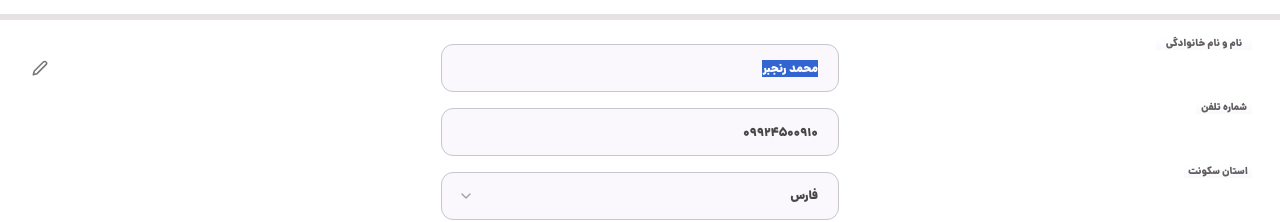
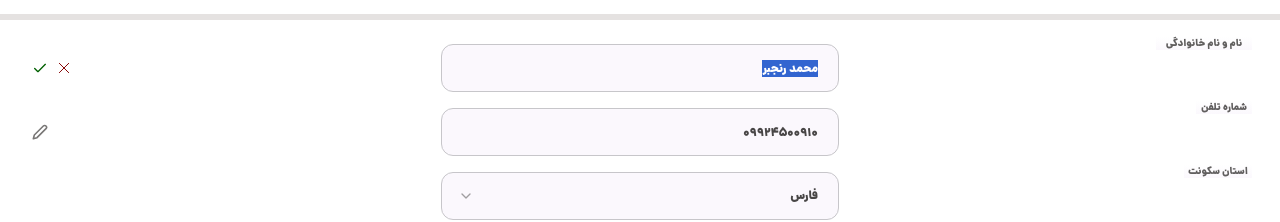
Before and after one commit to misarfehapp/misarfehMain, a Next.js app: page /userProfile/information in a window 1280 px wide. Both pictures are taken after a click on the icon 40 px from the left and 217 px from the top of the page. Shown: the part 149-371 px from the top of the page. Built offline with nearby package versions, Linux system fonts and the light colour scheme.

Commit message:
add icons for save or discard changes for text input and saved the last changes of text input and remove the outline of select component

```diff
--- /dev/null
+++ b/components/input/CheckIcon.tsx
@@ -0,0 +1,22 @@
+import * as React from "react";
+const CheckIcon = (
+  props: React.JSX.IntrinsicAttributes & React.SVGProps<SVGSVGElement>
+) => (
+  <svg
+    xmlns="http://www.w3.org/2000/svg"
+    width={16}
+    height={16}
+    fill="none"
+    viewBox="0 0 24 24"
+    {...props}
+  >
+    <path
+      stroke="#006000"
+      strokeLinecap="round"
+      strokeLinejoin="round"
+      strokeWidth={2}
+      d="M4 12.611 8.923 17.5 20 6.5"
+    />
+  </svg>
+);
+export default CheckIcon;
--- /dev/null
+++ b/components/input/CrossIcon.tsx
@@ -0,0 +1,22 @@
+import * as React from "react";
+const CrossIcon = (
+  props: React.JSX.IntrinsicAttributes & React.SVGProps<SVGSVGElement>
+) => (
+  <svg
+    xmlns="http://www.w3.org/2000/svg"
+    width={16}
+    height={16}
+    fill="none"
+    viewBox="0 0 24 24"
+    {...props}
+  >
+    <path
+      stroke="#880808"
+      strokeLinecap="round"
+      strokeLinejoin="round"
+      strokeWidth={1.5}
+      d="M19 5 5 19M5 5l14 14"
+    />
+  </svg>
+);
+export default CrossIcon;
--- a/components/input/Input.tsx
+++ b/components/input/Input.tsx
@@ -1,8 +1,9 @@
 "use client";
 import { useEffect, useRef, useState } from "react";
-import InputIcon from "./InputIcon";
 import PenIcon from "./PenIcon";
-import ChevronDownIcon from "./ChevronDownIcon";
+import CheckIcon from "./CheckIcon";
+import CrossIcon from "./CrossIcon";
+
 import {
   Select,
   SelectContent,
@@ -297,10 +298,14 @@ const Input = ({
   email,
 }: InputProps) => {
   const [phoneNumber, setPhoneNumber] = useState<string>(phone || "");
-  const [isValid, setIsValid] = useState<boolean>(true);
+  const [savedPhoneNumber, setSavedPhoneNumber] = useState<string>(phone || ""); // Track the last saved number
+  const [savedEmail, setSavedEmail] = useState<string>(email || ""); // Track the last saved email
+  const [savedName, setSavedName] = useState<string>(name || ""); // Track the last saved email
   const [showError, setShowError] = useState(false);
   const [isNameEditable, setIsNameEditable] = useState<boolean>(false);
   const [isEmailEditable, setIsEmailEditable] = useState<boolean>(false);
+  const [isPhoneEditable, setIsPhoneEditable] = useState<boolean>(false); // New state for phone number editability
+  const [showEditIcons, setShowEditIcons] = useState<boolean>(false); // New state for edit icons
   const [editableName, setEditableName] = useState<string>(name || "");
   const [editableEmail, setEditableEmail] = useState<string>(email || "");
   const [selectedProvince, setSelectedProvince] = useState<string>(
@@ -310,66 +315,87 @@ const Input = ({
   const [selectedSex, setSelectedSex] = useState<string>(sex || "");
   const inputRef = useRef<HTMLInputElement>(null);
 
-  useEffect(() => {
-    if (type === "phone") {
-      setPhoneNumber(phone || "");
-    }
-  }, [phone, type]);
+  // useEffect(() => {
+  //   if (type === "phone") {
+  //     setPhoneNumber(phone || "");
+  //     setSavedPhoneNumber(phone || ""); // Initialize saved phone number
+  //   }
+  // }, [phone, type]);
 
   const isValidPhoneNumber = (phoneNumber: string) => {
     if (phoneNumber.length !== 11) return false;
     return validPrefixes.some((prefix) => phoneNumber.startsWith(prefix));
   };
 
-  const isValidEmail = (email: string) => {
-    const emailRegex =
-      /^[a-zA-Z0-9.!#$%&'*+/=?^_`{|}~-]+@[a-zA-Z0-9-]+(?:\.[a-zA-Z0-9-]+)*$/;
-    return emailRegex.test(email);
-  };
-
   const handleChange = (e: { target: { value: string } }) => {
     const value = e.target.value;
-    if (type === "phone") {
+    if (type === "phone" && isPhoneEditable) {
       if (value.length <= 11) {
         setPhoneNumber(value);
-        if (value.length === 11) {
-          const valid = isValidPhoneNumber(value);
-          setIsValid(valid);
-          setShowError(!valid);
-        } else {
-          setIsValid(true);
-          setShowError(false);
-        }
       }
     } else if (type === "name" && isNameEditable) {
       setEditableName(value);
     } else if (type === "email" && isEmailEditable) {
       setEditableEmail(value);
-
-      // Stricter email validation regex
-      const emailRegex = /^[^\s@]+@[^\s@]+\.[^\s@]+$/;
-      const isEmailValid = emailRegex.test(value);
-
-      setIsValid(isEmailValid);
-      setShowError(!isEmailValid);
     }
   };
 
   const handlePenClick = () => {
+    setShowEditIcons(true); // Show check and cross icons
     type === "name" && setIsNameEditable(true);
     type === "email" && setIsEmailEditable(true);
+    type === "phone" && setIsPhoneEditable(true);
     setTimeout(() => {
       inputRef.current?.focus();
       inputRef.current?.select();
     }, 0);
   };
+  const handleSaveClick = () => {
+    if (type === "phone") {
+      if (isValidPhoneNumber(phoneNumber)) {
+        setSavedPhoneNumber(phoneNumber); // Save the valid phone number
+        setIsPhoneEditable(false);
+        setShowEditIcons(false);
+        setShowError(false);
+      } else {
+        setShowError(true);
+        return; // Prevent saving if the phone number is invalid
+      }
+    } else if (type === "email") {
+      // Email validation with a stricter regex
+      const emailRegex = /^[^\s@]+@[^\s@]+\.[^\s@]+$/;
+      if (emailRegex.test(editableEmail)) {
+        setSavedEmail(editableEmail);
+        setIsEmailEditable(false);
+        setShowEditIcons(false);
+        setShowError(false);
+      } else {
+        setShowError(true);
+        return; // Prevent saving if the email is invalid
+      }
+    } else {
+      setSavedName(editableName);
+      setIsNameEditable(false);
+      setShowEditIcons(false);
+    }
+  };
+
+  const handleCancelClick = () => {
+    setIsNameEditable(false);
+    setIsEmailEditable(false);
+    setIsPhoneEditable(false);
+    setShowEditIcons(false); // Hide check and cross icons
+    if (type === "name") setEditableName(savedName);
+    if (type === "email") setEditableEmail(savedEmail);
+    if (type === "phone") setPhoneNumber(savedPhoneNumber); // Revert to the saved number
+    setShowError(false);
+  };
+
   const handleProvinceChange = (province: string) => {
     setSelectedProvince(province);
     setSelectedCity(""); // Reset city when the province changes
   };
-  // const handleCityChange = (value: string) => {
-  //   setSelectedCity(value);
-  // };
+
   const handleSexChange = (value: string) => {
     setSelectedSex(value);
   };
@@ -388,17 +414,22 @@ const Input = ({
           {type === "sex" && "جنسیت"}
           {type === "email" && "ایمیل"}
         </label>
-        {type === "name" && (
+        {(type === "name" || type === "email" || type === "phone") &&
+        !showEditIcons ? (
           <PenIcon
-            className="absolute top-1/3 left-8 cursor-pointer z-20"
+            className="absolute top-[16px] left-8 cursor-pointer z-10"
             onClick={handlePenClick}
           />
-        )}
-        {type === "email" && (
-          <PenIcon
-            className="absolute top-[16px] left-8 cursor-pointer z-20"
-            onClick={handlePenClick}
-          />
+        ) : (
+          (type === "name" || type === "email" || type === "phone") && (
+            <div className="absolute top-[16px] left-8 z-20 flex space-x-2">
+              <CheckIcon className="cursor-pointer" onClick={handleSaveClick} />
+              <CrossIcon
+                className="cursor-pointer"
+                onClick={handleCancelClick}
+              />
+            </div>
+          )
         )}
         {type === "sex" && (
           <div className="mx-4 gap-4 flex flex-col w-[398px] justify-center items-center">
@@ -507,10 +538,12 @@ const Input = ({
                 ? !isNameEditable
                 : type === "email"
                   ? !isEmailEditable
-                  : false
+                  : type === "phone"
+                    ? !isPhoneEditable
+                    : false
             }
             className={`h-12 mx-4 w-[398px] border-[1.5px] ${
-              (type === "phone" && !isValid) || (showError && type === "email")
+              (type === "phone" && showError) || (showError && type === "email")
                 ? "border-red-500"
                 : "border-[#C7C6CA]"
             } rounded-rounded-7 bg-[#FBF8FD] pr-5 pl-14 outline-none text-xs text-neutral-neutral30`}
--- a/components/ui/select.tsx
+++ b/components/ui/select.tsx
@@ -19,7 +19,7 @@ const SelectTrigger = React.forwardRef<
   <SelectPrimitive.Trigger
     ref={ref}
     className={cn(
-      "flex h-10 w-full items-center justify-between rounded-md border border-slate-200 bg-white px-3 py-2 text-sm ring-offset-white placeholder:text-slate-500 focus:outline-none focus:ring-2 focus:ring-slate-950 focus:ring-offset-2 disabled:cursor-not-allowed disabled:opacity-50 [&>span]:line-clamp-1 dark:border-slate-800 dark:bg-slate-950 dark:ring-offset-slate-950 dark:placeholder:text-slate-400 dark:focus:ring-slate-300",
+      "flex h-10 w-full items-center justify-between rounded-md border border-slate-200 bg-white px-3 py-2 text-sm ring-offset-white placeholder:text-slate-500 focus:outline-none focus:ring-offset-2 disabled:cursor-not-allowed disabled:opacity-50 [&>span]:line-clamp-1 ",
       className
     )}
     {...props}
```
